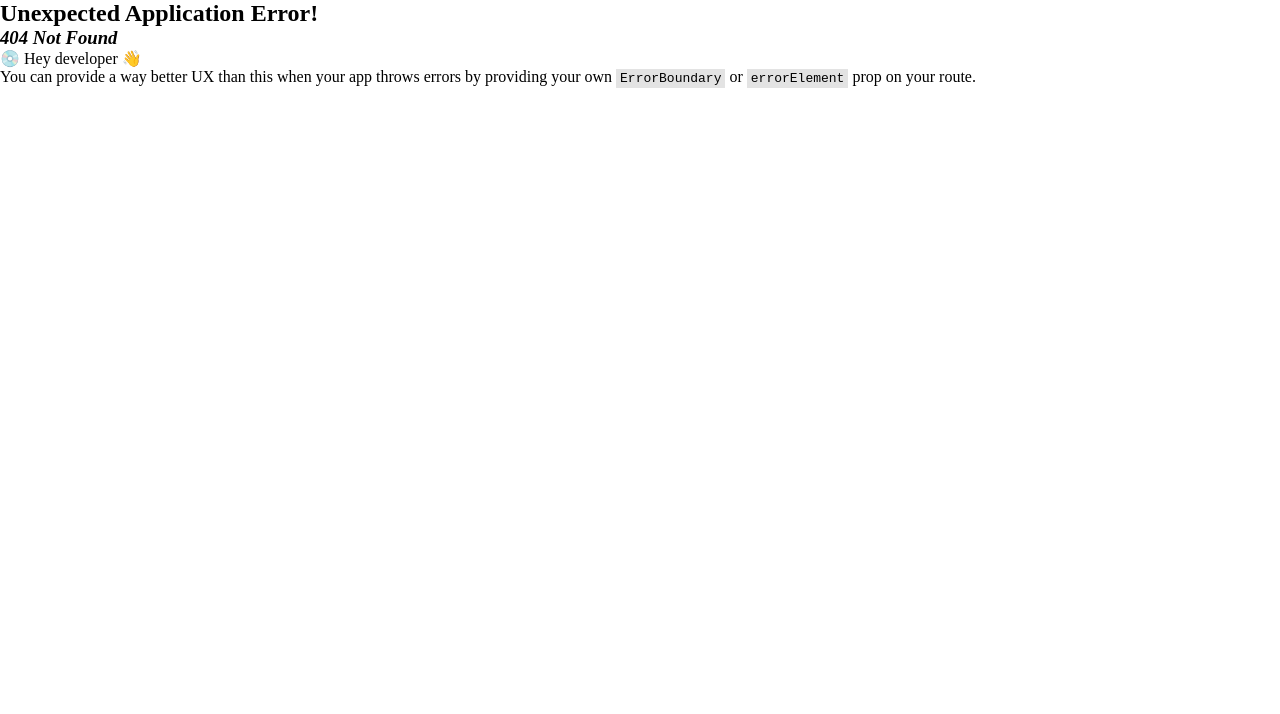
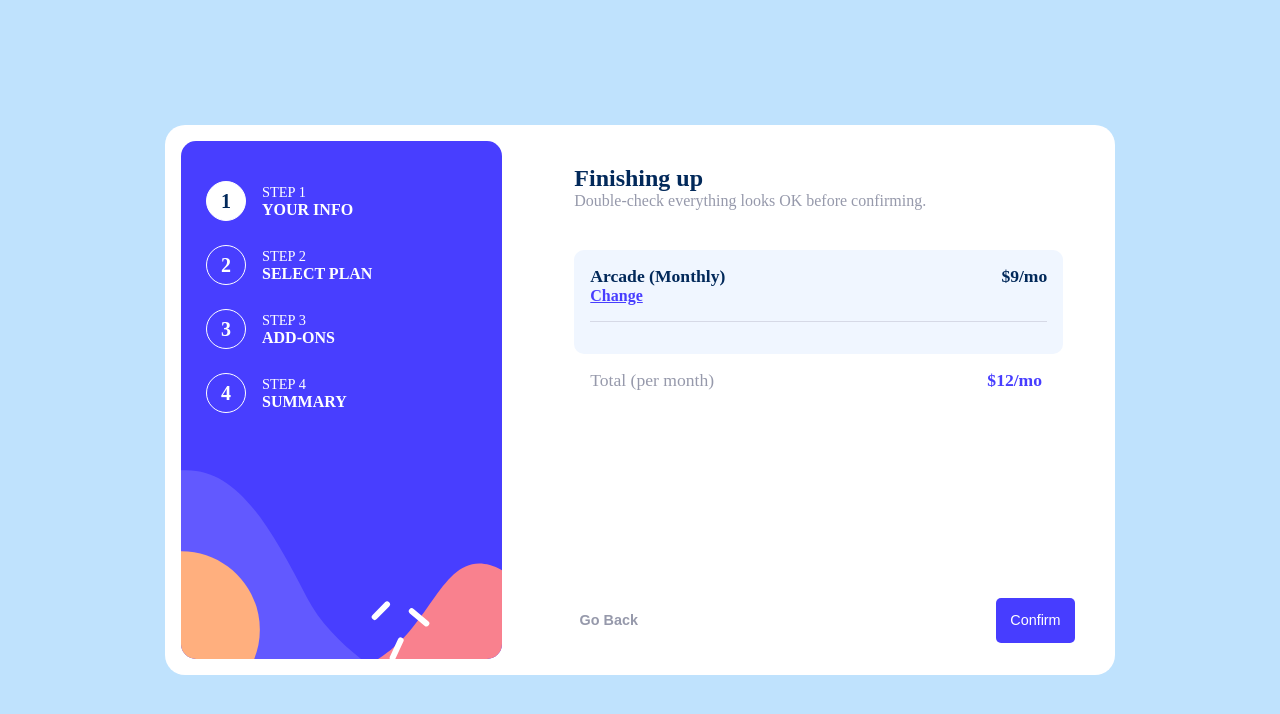
Before and after one commit to 1Dh2Be/multi_step_form, a React app: page /step4 in a window 1280 px wide. Before the commit this address had no page. Shown: the top 714 px of the page. Built offline with nearby package versions, Linux system fonts and the light colour scheme; the HTML template or start-up script is replaced by a standard one.

Commit message:
step 4 mvp done

```diff
--- a/src/App.jsx
+++ b/src/App.jsx
@@ -12,6 +12,7 @@ import RootFormLayout from './layout/RootFormLayout.jsx'
 import FormStep1 from './pages/form-step1/FormStep1.jsx'
 import FormStep2 from './pages/form-step2/FormStep2.jsx'
 import FormStep3 from './pages/form-step3/FormStep3.jsx'
+import FormStep4 from './pages/form-step4/FormStep4.jsx'
 
 function App() {
 
@@ -23,6 +24,7 @@ function App() {
         {path: "step1", element: <FormStep1/>},
         {path: "step2", element: <FormStep2/>},
         {path: "step3", element: <FormStep3/>},
+        {path:"step4", element: <FormStep4/>}
       ]
     }
   ])
--- a/src/index.css
+++ b/src/index.css
@@ -19,6 +19,7 @@
   --font-weight-regular: 400;
   --font-weight-medium: 500;
   --font-weight-bold: 700;
+  --font-weight-very-bold: 800;
 }
 
 body {
--- a/src/pages/FormContext.jsx
+++ b/src/pages/FormContext.jsx
@@ -8,9 +8,9 @@ const INITIAL_FORM_STATE = {
     step1: { name: "", email: "", phone: "" },
     step2: { plan: "arcade", billingCycle: "monthly" },
     step3: { addons: {
-        "online-service": 0,
-        "extra-storage": 0,
-        "custom-profile": 0
+        "Online-service": 0,
+        "Extra-storage": 0,
+        "Custom-profile": 0
     }},
     step4: { summary: {} }
 };
@@ -33,13 +33,29 @@ export const FormProvider = ({ children }) => {
     //       FORM DATA METHODS        //
 
     const updateFormData = (step, fieldName, value) => {
-        setFormData(prev => ({
-            ...prev,
-            [step]: {
-                ...prev[step],
-                [fieldName]: value
+        setFormData(prev => {
+            if (step === 'step3') {
+                // Special handling for addons object
+                return {
+                    ...prev,
+                    step3: {
+                        ...prev.step3,
+                        addons: {
+                            ...prev.step3.addons,
+                            [fieldName]: value
+                        }
+                    }
+                };
             }
-        }));
+            // Regular handling for other fields
+            return {
+                ...prev,
+                [step]: {
+                    ...prev[step],
+                    [fieldName]: value
+                }
+            };
+        });
     };
 
     const resetForm = () => {
--- a/src/pages/components/button/Button.css
+++ b/src/pages/components/button/Button.css
@@ -7,6 +7,7 @@
     border: none;
     border-radius: 5px;
     cursor: pointer;
+    transition: opacity 0.3s ease;
 }
 
 .next__step--btn.secondary {
@@ -24,3 +25,7 @@
     background-color: #ccc !important; /* Use !important if needed to override other styles */
     pointer-events: none; /* Prevents any hover effects */
 }
+
+.next__step--btn.primary:hover {
+    opacity: 0.8;
+}
--- a/src/pages/components/check-box/CheckBox.jsx
+++ b/src/pages/components/check-box/CheckBox.jsx
@@ -9,12 +9,9 @@ const CheckBox = ({name, value}) => {
         updateFormData("step3", e.target.value, e.target.checked ? 1 : 0)
     }
 
-    // console.log(formData)
-    console.log(formData.step3)
-
     return (
         <div className="checkbox-wrapper">
-            <input type="checkbox" name={name} value={value} onChange={handleCheckBoxChange} checked={formData.step3[value]}/>
+            <input type="checkbox" name={name} value={value} onChange={handleCheckBoxChange} checked={formData.step3.addons[value]}/>
             <span className="add__on--checkbox"></span>
         </div>
     )
--- a/src/pages/components/form/FormTemplate.jsx
+++ b/src/pages/components/form/FormTemplate.jsx
@@ -4,6 +4,7 @@ import Button from "../button/Button"
 const FormTemplate = ({
         title,
         description,
+        buttonTitle,
         children,
         onNextStep,
         onBackStep,
@@ -34,7 +35,7 @@ const FormTemplate = ({
                     onClick={onNextStep}
                     disabled={!isFormValid}
                 >
-                    Next Step
+                    {buttonTitle}
                 </Button>
             </div>
         </section>
--- a/src/pages/form-step1/FormStep1.jsx
+++ b/src/pages/form-step1/FormStep1.jsx
@@ -21,8 +21,6 @@ const FormStep1 = () => {
         handleFormikChange(e)
         updateFormData('step1', e.target.name, e.target.value);
     }
-
-    console.log(formData)
 
     return (
         <Formik
@@ -60,6 +58,7 @@ const FormStep1 = () => {
                     <FormTemplate
                         title="Personal info"
                         description="Please provide your name, email address, and phone number."
+                        buttonTitle="Next Step"
                         onNextStep={handleNextStep}
                         isFormValid={buttonState}
                     >
--- a/src/pages/form-step2/FormStep2.jsx
+++ b/src/pages/form-step2/FormStep2.jsx
@@ -30,6 +30,7 @@ const FormStep2 = () => {
       <FormTemplate
           title="Select your plan"
           description="You have the option of monthly or yearly billing."
+          buttonTitle="Next Step"
           onNextStep={handleNextStep}
           onBackStep={handleBackStep}
           showBackButton={true}
--- a/src/pages/form-step3/FormStep3.jsx
+++ b/src/pages/form-step3/FormStep3.jsx
@@ -9,7 +9,7 @@ import CheckBox from "../components/check-box/CheckBox";
 
 const FormStep3 = () => {
 
-    const {currentStep, setCurrentStep, isChecked} = useForm();
+    const {currentStep, setCurrentStep, isChecked, formData} = useForm();
     const navigate = useNavigate();
 
     const handleNextStep = () => {
@@ -22,11 +22,13 @@ const FormStep3 = () => {
       navigate("/step2");
     }
 
+    console.log(formData.step3.addons)
 
     return (
         <FormTemplate
             title="Pick add-ons"
             description="Add-ons help enhance your gaming experience."
+            buttonTitle="Next Step"
             onNextStep={handleNextStep}
             onBackStep={handleBackStep}
             showBackButton={true}
@@ -35,7 +37,7 @@ const FormStep3 = () => {
             <div className="add__ons">
                 <label className="add__ons--row">
                     <div className="add__on">
-                        <CheckBox name="add__on--1" value="online-service"/>
+                        <CheckBox name="add__on--1" value="Online-service"/>
                         <div>
                             <h3 className="add__on--h3">Online service</h3>
                             <p className="add__on--p">Acces to multiplayer games</p>
@@ -50,7 +52,7 @@ const FormStep3 = () => {
 
                 <label className="add__ons--row">
                     <div className="add__on">
-                        <CheckBox name="add__on--2" value="extra-storage"/>
+                        <CheckBox name="add__on--2" value="Extra-storage"/>
                         <div>
                             <h3 className="add__on--h3">Larger storage</h3>
                             <p className="add__on--p">Extra 1TB of cloud save</p>
@@ -65,7 +67,7 @@ const FormStep3 = () => {
 
                 <label className="add__ons--row">
                     <div className="add__on">
-                        <CheckBox name="add__on--3" value="custom-profile"/>
+                        <CheckBox name="add__on--3" value="Custom-profile"/>
                         <div>
                             <h3 className="add__on--h3">Customizable profile</h3>
                             <p className="add__on--p">Custom theme on your profile</p>
--- /dev/null
+++ b/src/pages/form-step4/FormStep4.css
@@ -0,0 +1,90 @@
+.plan__summary {
+    background-color: var(--magnolia);
+    border-radius: 10px;
+    padding: 1em;
+}
+
+.current__plan {
+    display: flex;
+    justify-content: space-between;
+    align-items: flex-start;
+}
+
+.current__plan--title {
+    font-size: clamp(0.9rem, 3vw, 1.1rem);
+    font-weight: var(--font-weight-very-bold);
+    color: var(--marine-blue);
+    text-transform: capitalize;
+}
+
+.change__plan {
+    font-size: clamp(0.85rem, 3vw, 1rem);
+    font-weight: 600;
+    color: var(--purplish-blue);
+}
+
+.curremt__plan--price {
+    font-size: clamp(0.9rem, 3vw, 1.1rem);
+    font-weight: var(--font-weight-very-bold);
+    color: var(--marine-blue);
+}
+
+
+
+/* */
+.divider {
+    display: block;
+    width: 100%;
+    height: 1px;
+    border-bottom: 1px solid var(--light-gray);
+    margin: 1em 0;
+}
+
+/* */
+
+.addons__list {
+    display: flex;
+    flex-direction: column;
+    gap: 0.5em;
+}
+
+.addon__list {
+    display: flex;
+    justify-content: space-between;
+    align-items: center;
+}
+
+.addon__name {
+    font-size: clamp(1rem, 3vw, 1.1rem);
+    font-weight: var(--font-weight-medium);
+    color: var(--cool-gray);
+}
+
+.addon__price {
+    font-size: clamp(0.8rem, 3vw, 1rem);
+    font-weight: 600;
+    color: var(--marine-blue);
+}
+
+
+
+
+/*  */
+.plan__total {
+    display: flex;
+    justify-content: space-between;
+    padding: 1em;
+}
+
+.plan__total--title {
+    font-size: clamp(0.9rem, 3vw, 1.1rem);
+    font-weight: var(--font-weight-medium);
+    color: var(--cool-gray);
+}
+
+.plan__total--price {
+    color: var(--purplish-blue);
+    font-weight: var(--font-weight-very-bold);
+    font-size: clamp(0.8rem, 3vw, 1.1rem);
+    margin-right: 0.3em;
+}
--- a/src/pages/form-step4/FormStep4.jsx
+++ b/src/pages/form-step4/FormStep4.jsx
@@ -0,0 +1,67 @@
+import { useNavigate } from "react-router"
+import FormTemplate from "../components/form/FormTemplate"
+import "./FormStep4.css"
+import { useForm } from "../FormContext"
+
+
+const FormStep4 = () => {
+
+    const {currentStep, setCurrentStep, formData, resetForm} = useForm();
+    const navigate = useNavigate();
+
+    const handleBackStep = () => {
+        setCurrentStep(currentStep - 1)
+        navigate("/step3");
+      }
+
+    const handleFormSubmit = () => {
+        resetForm();
+        navigate("/step1")
+    }
+
+    return (
+        <FormTemplate
+            title="Finishing up"
+            description="Double-check everything looks OK before confirming."
+            buttonTitle="Confirm"
+            onNextStep={handleFormSubmit}
+            onBackStep={handleBackStep}
+            showBackButton={true}
+            isFormValid={true}
+        >
+            <section className="plan__summary">
+                    <div className="plan__summary--content">
+                        <section className="current__plan">
+                            <div>
+                                <h3 className="current__plan--title">{`${formData.step2.plan} (${formData.step2.billingCycle})`}</h3>
+                                <a href="step2" onClick={() => setCurrentStep(2)} className="change__plan" aria-label="Change plan">Change</a>
+                            </div>
+                            <span className="curremt__plan--price">$9/mo</span>
+                        </section>
+
+                        <span className="divider"></span>
+
+                        <section>
+                            <ul className="addons__list">
+                                {Object.keys(formData.step3.addons).map(key =>
+                                    formData.step3.addons[key] === 1 && (
+                                        <li className="addon__list" key={key}>
+                                            <h3 className="addon__name">{key.replace(/-/g, " ")}</h3>
+                                            <span className="addon__price">+$1/mo</span>
+                                        </li>
+                                    )
+                                )}
+                            </ul>
+                        </section>
+                    </div>
+            </section>
+
+            <section className="plan__total">
+                <h3 className="plan__total--title">{`Total (per ${formData.step2.billingCycle.slice(0, -2)})`}</h3>
+                <span className="plan__total--price">$12/mo</span>
+            </section>
+        </FormTemplate>
+    )
+}
+
+export default FormStep4
```
